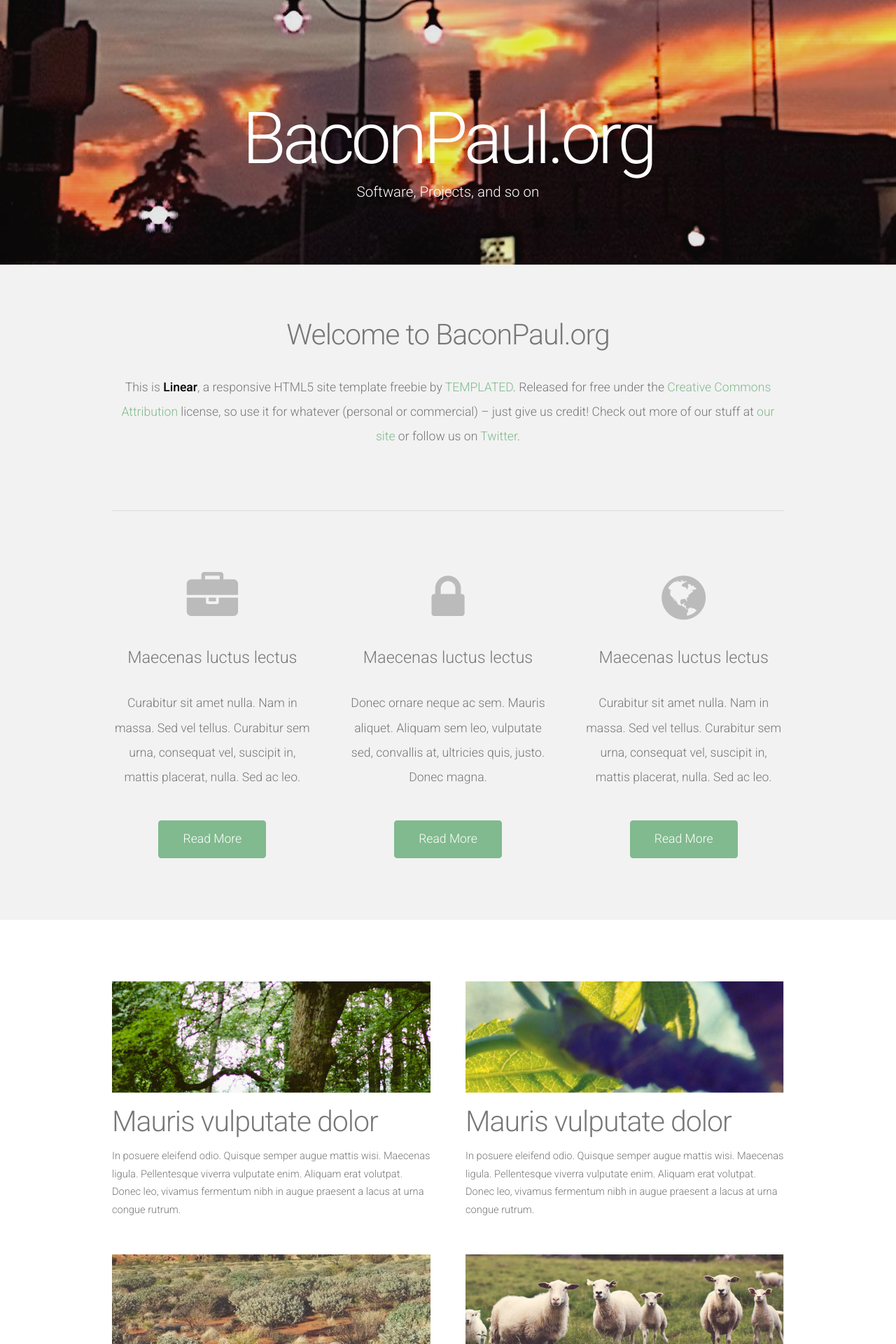
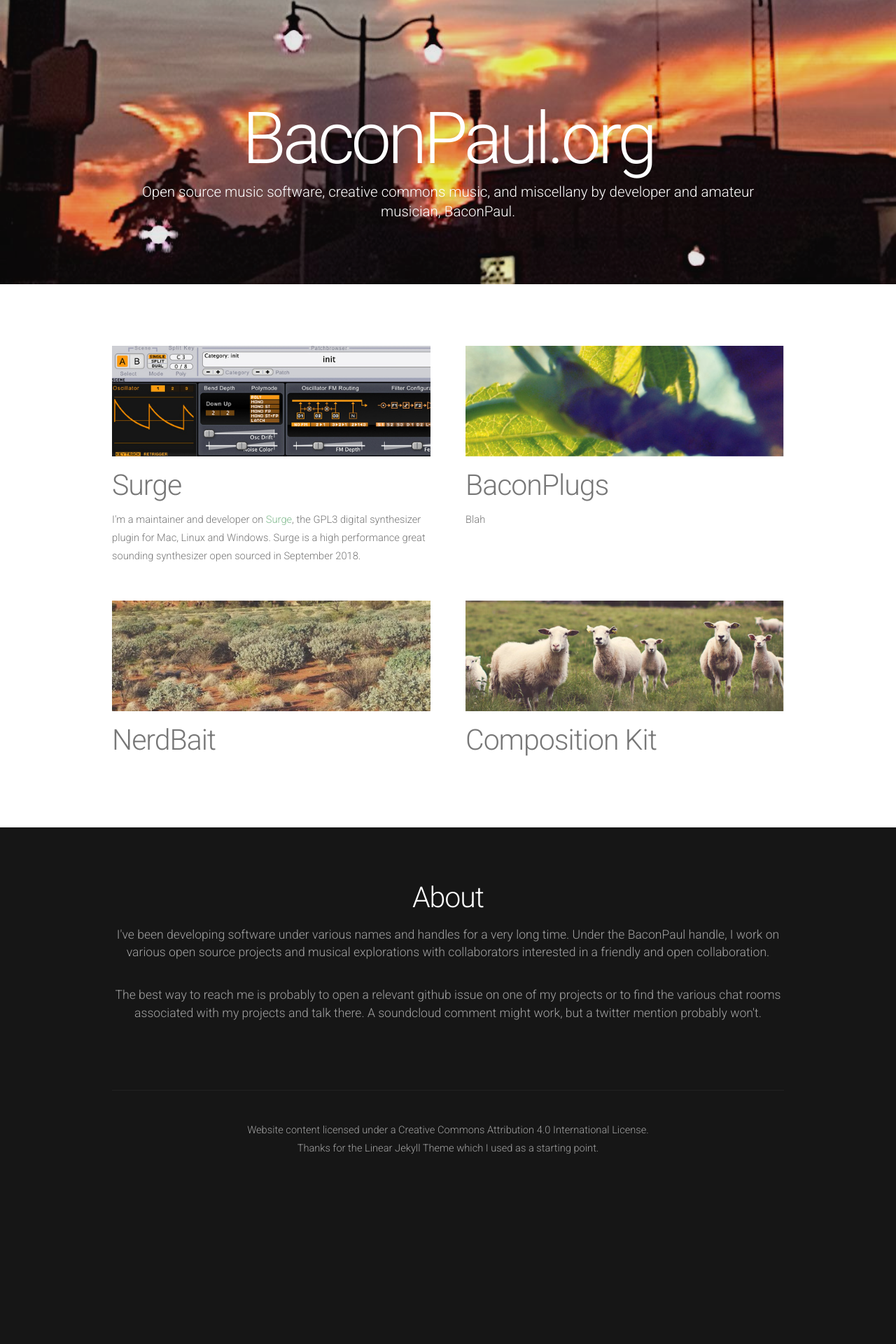
Before and after one commit to baconpaul/baconpaul.github.io, a Jekyll site: the page built from index.html, in a window 1280 px wide. Shown: the top 1920 px of the page at 70% size. Built offline with Jekyll 4.4.1, drawn with Linux system fonts in a browser that asks for light colours; nearby versions of some CDN libraries; the list of posts is cut into pages by our own code; after the commit the page ends 1698 px from its top, so only the background shows below that; some of the changed text lies outside the part shown.

Commit message:
Starting to come together

```diff
--- a/_layouts/default.html
+++ b/_layouts/default.html
@@ -31,21 +31,16 @@
 			<!-- Logo -->
 			<div id="logo">
 				<h1><a href="#">BaconPaul.org</a></h1>
-				<span class="tag">Software, Projects, and so on</span>
+				<span class="tag">
+		          Open source music software, creative commons music, and miscellany by developer and amateur musician, BaconPaul.
+                </span>
+
 			</div>
 		</div>
 	</div>
 	<!-- Header -->
 	{{ content }}
 
-	<!-- Tweet -->
-	<div id="tweet">
-		<div class="container">
-			<section>
-				<blockquote>&ldquo;In posuere eleifend odio. Quisque semper augue mattis wisi. Maecenas ligula. Pellentesque viverra vulputate enim. Aliquam erat volutpat.&rdquo;</blockquote>
-			</section>
-		</div>
-	</div>
 
 
 <!-- Footer -->
@@ -53,15 +48,18 @@
 	<div class="container">
 		<section>
 			<header>
-				<h2>Get in touch</h2>
-				<span class="byline">Integer sit amet pede vel arcu aliquet pretium</span>
+				<h2>About</h2>
+				<div class="byline">
+                  I've been developing software under various names and
+                  handles for a very long time. Under the BaconPaul handle, I work on various open source projects
+                  and musical explorations with collaborators interested in a friendly and open collaboration.
+                </div>
+                <div class="byline">
+                  The best way to reach me is probably to open a relevant github issue on one of my projects
+                  or to find the various chat rooms associated with my projects and talk there. A soundcloud
+                  comment might work, but a twitter mention probably won't.
+                </div>
 			</header>
-			<ul class="contact">
-				<li><a href="#" class="fa fa-twitter"><span>Twitter</span></a></li>
-				<li class="active"><a href="#" class="fa fa-facebook"><span>Facebook</span></a></li>
-				<li><a href="#" class="fa fa-dribbble"><span>Pinterest</span></a></li>
-				<li><a href="#" class="fa fa-tumblr"><span>Google+</span></a></li>
-			</ul>
 		</section>
 	</div>
 </div>
@@ -69,8 +67,8 @@
 <!-- Copyright -->
 <div id="copyright">
 	<div class="container">
-		Design: <a href="http://templated.co">TEMPLATED</a> Images: <a href="http://unsplash.com">Unsplash</a> (<a href="http://unsplash.com/cc0">CC0</a>)
-		Jekyll Template: <a href="http://cloudcannon.com">Cloud Cannon</a>
+      Website content licensed under a <a rel="license" href="http://creativecommons.org/licenses/by/4.0/">Creative Commons Attribution 4.0 International License</a>.<br>
+      Thanks for the <a href="https://github.com/old-jekyll-templates/Linear-Jekyll-Theme">Linear Jekyll Theme</a> which I used as a starting point.
 	</div>
 </div>
 
--- a/assets/css/style.css
+++ b/assets/css/style.css
@@ -115,6 +115,8 @@
 			display: block;
 			margin: 1.5em 0 0 0;
 			padding: 0 0 0.5em 0;
+            font-size: 0.8em;
+            color: #eeeeee;
 		}
 
 	footer
@@ -923,7 +925,7 @@
 
 	#footer header .byline
 	{
-		color: rgba(255,255,255,.2);
+		color: rgba(255,255,255,.6);
 	}
 
 /*********************************************************************************/
@@ -942,13 +944,13 @@
 		padding: 3em 0em;
 		border-top: 1px solid;
 		border-color: rgba(255,255,255,.05);
-		color:  rgba(255,255,255,.1);
+		color:  rgba(255,255,255,0.6);
 	}
 
 	#copyright a
 	{
 		text-decoration: none;
-		color:  rgba(255,255,255,.2);
+		color:  rgba(255,255,255,0.6);
 	}
 
 /*********************************************************************************/
--- a/index.html
+++ b/index.html
@@ -2,37 +2,6 @@
 title: BaconPaul.org
 layout: default
 ---
-<!-- Featured -->
-<div id="featured">
-	<div class="container">
-		<header>
-			<h2>Welcome to BaconPaul.org</h2>
-		</header>
-		<p>This is <strong>Linear</strong>, a responsive HTML5 site template freebie by <a href="http://templated.co">TEMPLATED</a>. Released for free under the <a href="http://templated.co/license">Creative Commons Attribution</a> license, so use it for whatever (personal or commercial) &ndash; just give us credit! Check out more of our stuff at <a href="http://templated.co">our site</a> or follow us on <a href="http://twitter.com/templatedco">Twitter</a>.</p>
-		<hr />
-		<div class="row">
-			<section class="4u">
-				<span class="pennant"><span class="fa fa-briefcase"></span></span>
-				<h3>Maecenas luctus lectus</h3>
-				<p>Curabitur sit amet nulla. Nam in massa. Sed vel tellus. Curabitur sem urna, consequat vel, suscipit in, mattis placerat, nulla. Sed ac leo.</p>
-				<a href="#" class="button button-style1">Read More</a>
-			</section>
-			<section class="4u">
-				<span class="pennant"><span class="fa fa-lock"></span></span>
-				<h3>Maecenas luctus lectus</h3>
-				<p>Donec ornare neque ac sem. Mauris aliquet. Aliquam sem leo, vulputate sed, convallis at, ultricies quis, justo. Donec magna.</p>
-				<a href="#" class="button button-style1">Read More</a>
-			</section>
-			<section class="4u">
-				<span class="pennant"><span class="fa fa-globe"></span></span>
-				<h3>Maecenas luctus lectus</h3>
-				<p>Curabitur sit amet nulla. Nam in massa. Sed vel tellus. Curabitur sem urna, consequat vel, suscipit in, mattis placerat, nulla. Sed ac leo.</p>
-				<a href="#" class="button button-style1">Read More</a>
-			</section>
-
-		</div>
-	</div>
-</div>
 
 <!-- Main -->
 	<div id="main">
@@ -40,18 +9,22 @@
 
 			<div class="row">
 				<section class="6u">
-					<a href="#" class="image full"><img src="/assets/images/pic01.jpg" alt=""></a>
+					<a href="#" class="image full"><img src="/assets/images/surge-50.jpg" alt=""></a>
 					<header>
-						<h2>Mauris vulputate dolor</h2>
+						<h2>Surge</h2>
 					</header>
-					<p>In posuere eleifend odio. Quisque semper augue mattis wisi. Maecenas ligula. Pellentesque viverra vulputate enim. Aliquam erat volutpat. Donec leo, vivamus fermentum nibh in augue praesent a lacus at urna congue rutrum.</p>
+					<p>I'm a maintainer and developer on <a href="https://surge-synthesizer.github.io/">Surge</a>, the GPL3 digital synthesizer
+                      plugin for Mac, Linux and Windows. Surge is a high performance great sounding synthesizer open sourced in September 2018.
+                    </p>
 				</section>
 				<section class="6u">
 					<a href="#" class="image full"><img src="/assets/images/pic02.jpg" alt=""></a>
 					<header>
-						<h2>Mauris vulputate dolor</h2>
+						<h2>BaconPlugs</h2>
 					</header>
-					<p>In posuere eleifend odio. Quisque semper augue mattis wisi. Maecenas ligula. Pellentesque viverra vulputate enim. Aliquam erat volutpat. Donec leo, vivamus fermentum nibh in augue praesent a lacus at urna congue rutrum.</p>
+					<p>
+                      Blah
+                    </p>
 				</section>
 			</div>
 
@@ -59,16 +32,18 @@
 				<section class="6u">
 					<a href="#" class="image full"><img src="/assets/images/pic03.jpg" alt=""></a>
 					<header>
-						<h2>Mauris vulputate dolor</h2>
+					  <h2>NerdBait</h2>
 					</header>
-					<p>In posuere eleifend odio. Quisque semper augue mattis wisi. Maecenas ligula. Pellentesque viverra vulputate enim. Aliquam erat volutpat. Donec leo, vivamus fermentum nibh in augue praesent a lacus at urna congue rutrum.</p>
+					<p>
+                    </p>
 				</section>
 				<section class="6u">
 					<a href="#" class="image full"><img src="/assets/images/pic04.jpg" alt=""></a>
 					<header>
-						<h2>Mauris vulputate dolor</h2>
+					  <h2>Composition Kit</h2>
 					</header>
-					<p>In posuere eleifend odio. Quisque semper augue mattis wisi. Maecenas ligula. Pellentesque viverra vulputate enim. Aliquam erat volutpat. Donec leo, vivamus fermentum nibh in augue praesent a lacus at urna congue rutrum.</p>
+					<p>
+                    </p>
 				</section>
 			</div>
 
```
Also changed, not shown: assets/images/surge-50.jpg (added), assets/images/surge.jpg (added).
